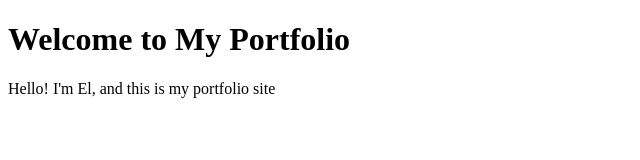
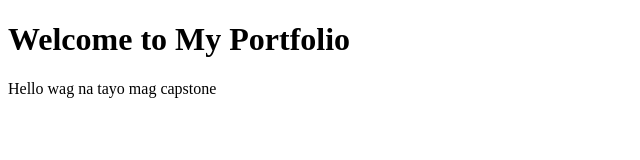
Before and after one commit to linkwithel/linkwithel.github.io, a plain HTML site: page index.html in a window 1280 px wide. Shown: the full height of the page, 0-640 px from the left. Drawn offline with Linux system fonts and the light colour scheme.

Commit message:
Update index.html

```diff
--- a/index.html
+++ b/index.html
@@ -7,6 +7,6 @@
 </head>
 <body>
   <h1>Welcome to My Portfolio</h1>
-  <p>Hello! I'm El, and this is my portfolio site</p>
+  <p> Hello wag na tayo mag capstone </p>
 </body>
 </html>
```
